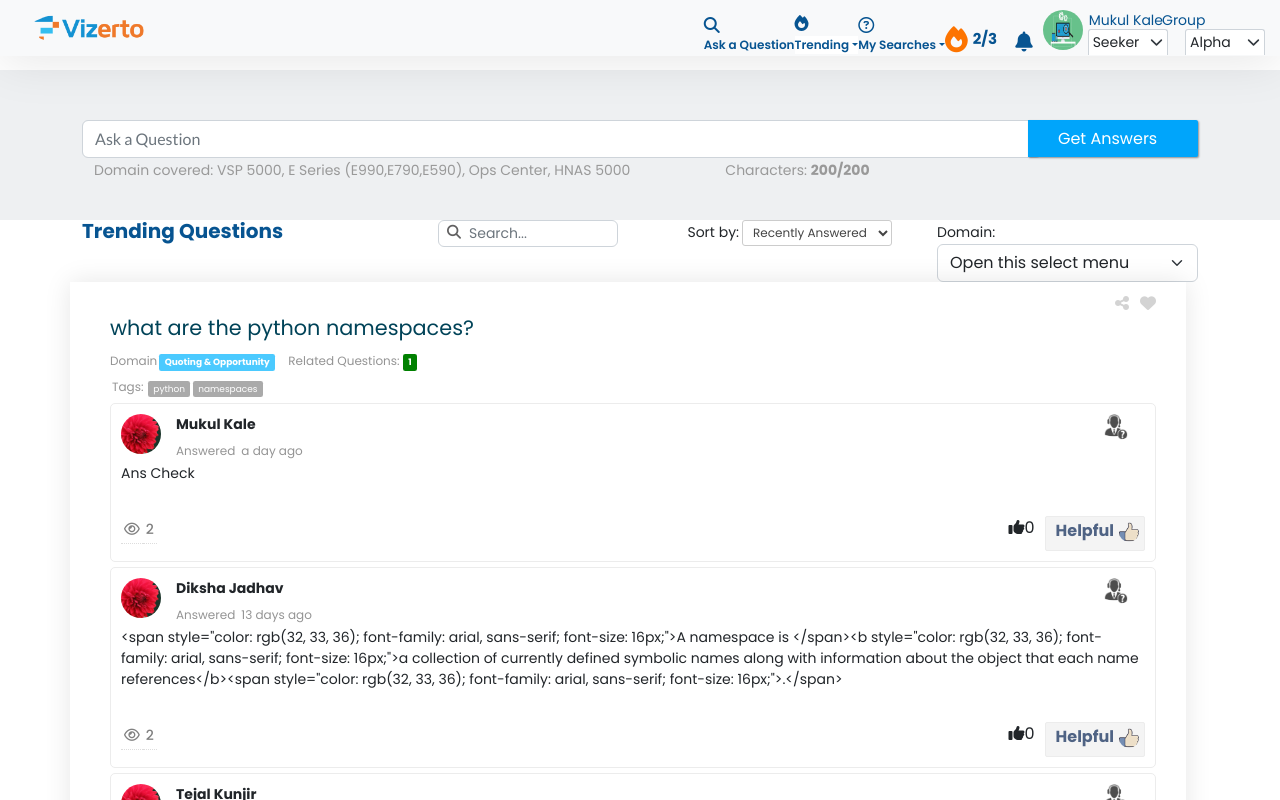
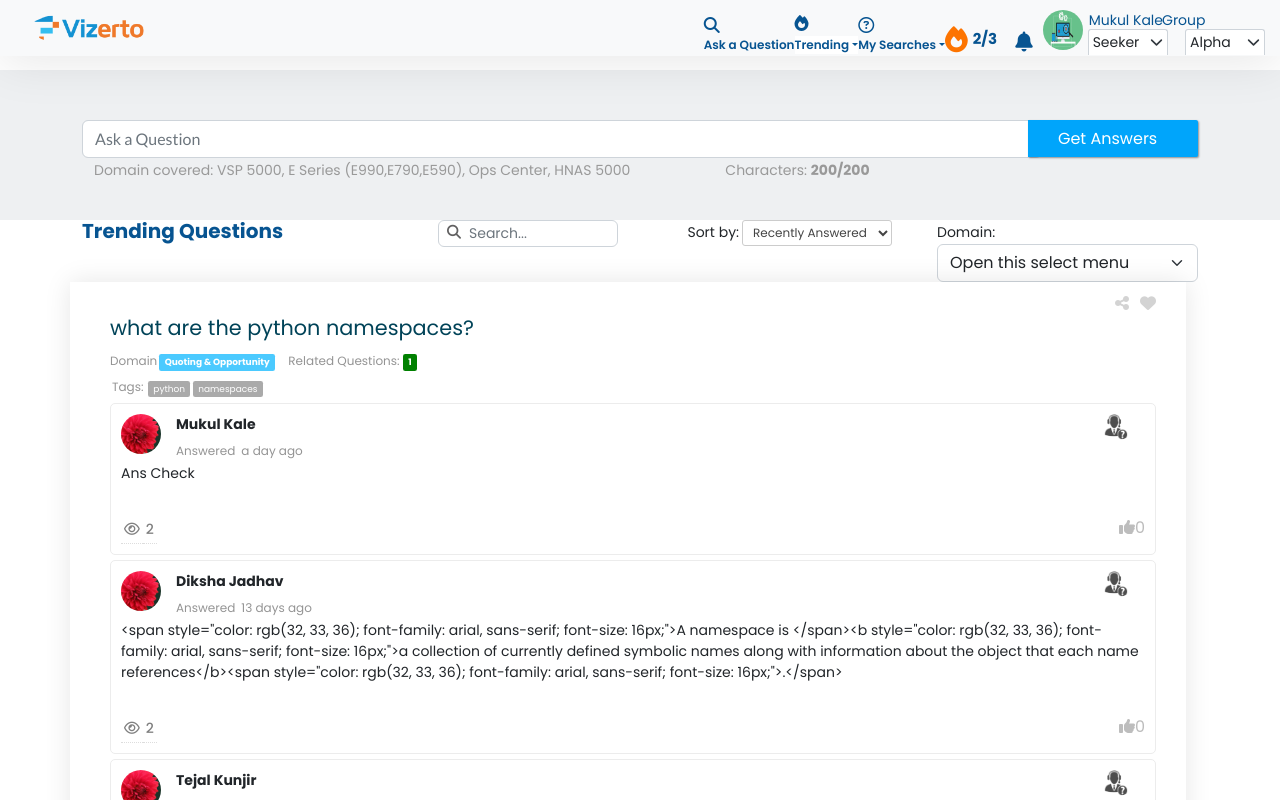
Before and after one commit to mukulk6/react-assignment, a React (Create React App) app: page /trending in a window 1280 px wide. Shown: the top 800 px of the page. Built offline with nearby package versions, Linux system fonts and the light colour scheme.

Commit message:
Component changes

```diff
--- a/src/components/Trending/SearchResult.module.css
+++ b/src/components/Trending/SearchResult.module.css
@@ -785,3 +785,13 @@ background-color: #bedb39 !important;
     vertical-align: baseline;
     border-radius: 0.25em;
 }
+
+.upvoteButton
+{
+    color: #bdbdbd;
+}
+
+.upvoteButton > i
+{
+    cursor: pointer;
+}
--- a/src/components/Trending/Trending.js
+++ b/src/components/Trending/Trending.js
@@ -216,10 +216,7 @@ data-holder-rendered="true"></img>
 <div class="col-md-9 float-right">
 <div class="pull-right">
 <div>
-{que.voteInfo.upvoteCount > 0 ? <span className={styles.upvoteButton}><i class="fa-solid fa-thumbs-up"></i><span className={styles.upvoteLikeText}>Like</span></span> : <span className={styles.upvoteButton}><i class="fa-solid fa-thumbs-up"></i><span className={styles.upvoteLikeText}>{que.voteInfo.upvoteCount}</span></span>  }
-<div className={styles.helpfulButton}>
-<span>Helpful<img src={require('../../images/helpful.png')}></img></span>
-</div>
+{que.voteInfo.upvoteCount > 0 ? <span className={styles.upvoteButton}><i class="fa-solid fa-thumbs-up"></i><span className={styles.upvoteLikeText}> Like</span></span> : <span className={styles.upvoteButton}><i class="fa-solid fa-thumbs-up"></i><span className={styles.upvoteLikeText}>{que.voteInfo.upvoteCount}</span></span>  }
 </div>
 </div>
 </div>
```
